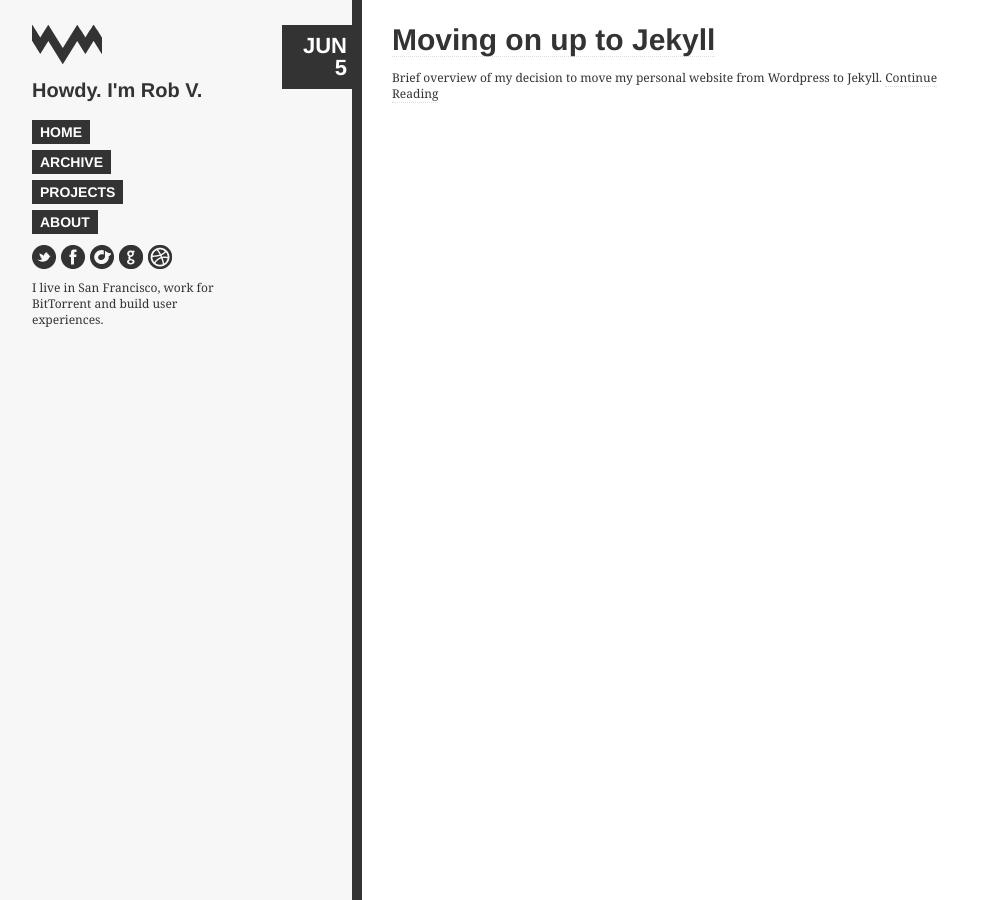
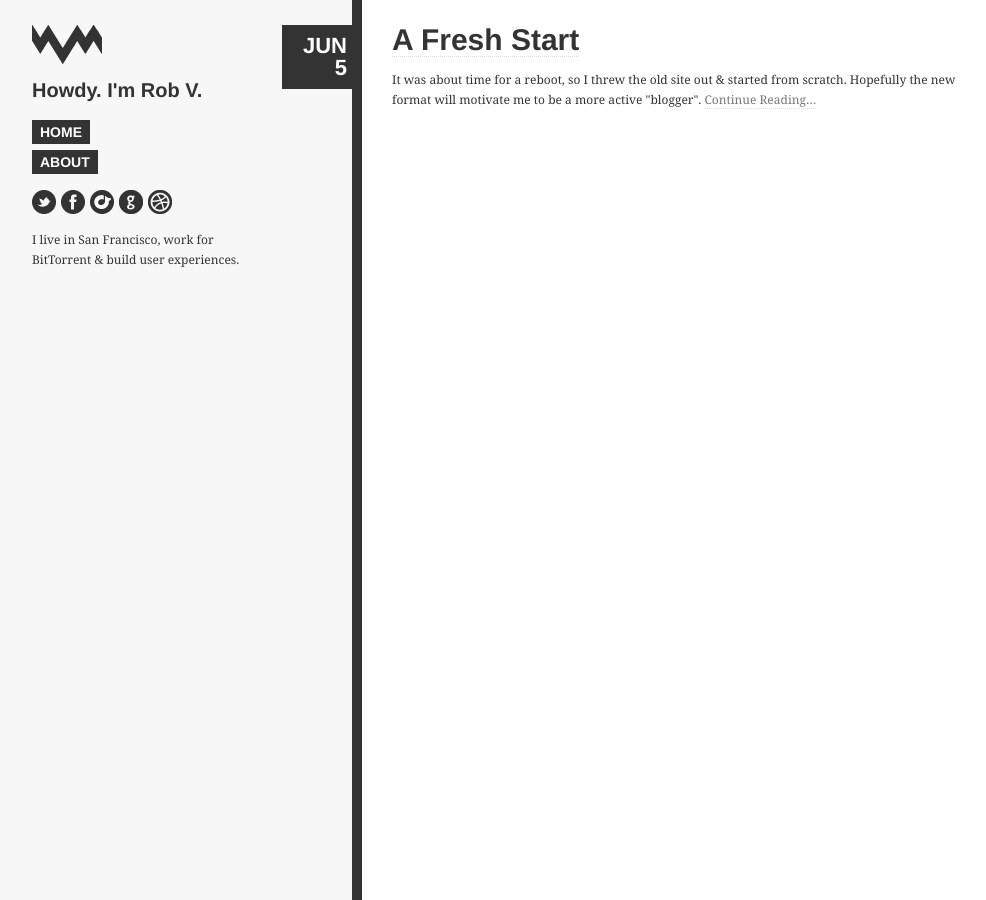
Before and after one commit to robv/robv.github.com-OLD, a Jekyll site: the page built from index.html, in a window 1280 px wide. Shown: the whole page, without its empty margins (138-1124 px from the left). Built offline with Jekyll 4.4.1, drawn with Linux system fonts in a browser that asks for light colours; nearby versions of some CDN libraries; Markdown is read by kramdown in place of the engine named in the settings.

Commit message:
Just making it launch worthy.

```diff
--- a/_layouts/default.html
+++ b/_layouts/default.html
@@ -5,32 +5,21 @@
 <!--[if (gte IE 9)|!(IE)]><!--> <html lang="en"><!--<![endif]-->
 <head>
     <meta charset="utf-8" />
-    <title>
-        {% if page.title %}
-            {{ page.title }} &mdash; Rob V.
-        {% else %}
-            Howdy. I'm Rob V.
-        {% endif %}
-    </title>
+    <title>{% if page.title %}{{ page.title }} &mdash; Rob V.{% else %}Howdy. I'm Rob V.{% endif %}</title>
     <link rel="stylesheet" href="/styles/compiled/screen.css" type="text/css" media="screen" charset="utf-8" />
     <script src="http://code.jquery.com/jquery-1.6.1.min.js" type="text/javascript" charset="utf-8"></script>
     <script src="/js/common.js" type="text/javascript" charset="utf-8"></script>
 </head>
 <body>
-
 <div id="container">
-
     <div id="sidebar">
-
         <h1>Howdy. I'm Rob V.</h1>
-
         <ul class="site_navigation">
             <li><a href="/">Home</a></li>
-            <li><a href="/archive.html">Archive</a></li>
-            <li><a href="/projects.html">Projects</a></li>
-            <li><a href="/about.html">About</a></li>
+            <!-- <li><a href="/archive.html">Archive</a></li> -->
+            <!-- <li><a href="/projects.html">Projects</a></li> -->
+            <li><a href="/about">About</a></li>
         </ul>
-
         <ul class="social_navigation">
             <li class="twitter"><a href="http://twitter.com/thisisrobv" title="Follow me on Twitter.">Follow me on Twitter.</a></li>
             <li class="facebook"><a href="http://facebook.com/thisisrobv" title="Friend me on Facebook.">Friend me on Facebook.</a></li>
@@ -38,18 +27,11 @@
             <li class="github"><a href="http://github.com/robv" title="Watch my projects on GitHub.">Watch my projects on GitHub.</a></li>
             <li class="dribbble"><a href="http://dribbble.com/thisisrobv" title="Follow my shots on Dribbble.">Follow my shots on Dribbble.</a></li>
         </ul>
-
-        <p>I live in San Francisco, work for BitTorrent and build user experiences.</p>
-
+        <p>I live in San Francisco, work for BitTorrent &amp; build user experiences.</p>
     </div>
-
     <div id="content">
-
         {{ content }}
-
     </div>
-
 </div>
-
 </body>
 </html>
--- a/_layouts/post.html
+++ b/_layouts/post.html
@@ -1,7 +1,6 @@
 ---
 layout: default
 ---
-
 <div class="article">
     <div class="date">{{ page.date | date: "%b" }} <span>{{ page.date | date: "%e" }}</span></div>
     <h2>{{ page.title }}</h2>
--- /dev/null
+++ b/_posts/2011-06-05-a-fresh-start.md
@@ -0,0 +1,11 @@
+---
+layout: post
+title: A Fresh Start
+excerpt:
+  It was about time for a reboot, so I threw the old site out &amp; started from scratch. Hopefully the new format will motivate me to be a more active "blogger".
+---
+Ok, so I've never actively maintained a personal website, after every refresh I'll post a few entries over the course of a few months &amp; then just forget about the space. Here's to that not happening this time around.
+
+For those interested, I'll briefly go over my current setup. I've ab&amp;oned Wordpress in favor of [Jekyll](http://jekyllrb.com/). Wordpress made the process of blogging feel stale &amp; painful, &amp; maintaining it was just no fun. The move to Jekyll was a fairly obvious one to make, it provides a substantial amount of flexibility &amp; thus far, it just feels right. Because the website is now driven by Jekyll &amp; because [GitHub pages](http://pages.github.com/) makes serving such a site effortless, I've decided that for now, it'll do.
+
+There's nothing left to say except that, I hope to regularly post to this website &amp; I hope that soon enough people will find that useful.
--- a/_posts/2011-06-05-moving-to-jekyll.html
+++ /dev/null
@@ -1,7 +0,0 @@
----
-layout: post
-title: Moving on up to Jekyll
-excerpt:
-  Brief overview of my decision to move my personal website from Wordpress to Jekyll.
----
-What's done is done. This will be a relevant post soon.
--- a/index.html
+++ b/index.html
@@ -1,11 +1,10 @@
 ---
 layout: default
 ---
-
 {% for post in site.posts %}
     <div class="article">
         <div class="date">{{ post.date | date: "%b" }} <span>{{ post.date | date: "%e" }}</span></div>
         <h2><a href="{{ post.url }}">{{ post.title }}</a></h2>
-        <p>{{ post.excerpt }} <a href="{{ post.url }}" class="continue">Continue Reading</a></p>
+        <p>{{ post.excerpt }} <a href="{{ post.url }}" class="continue">Continue Reading&hellip;</a></p>
     </div>
 {% endfor %}
--- a/js/common.js
+++ b/js/common.js
@@ -14,6 +14,11 @@ var Site;
 
 			// On Dom Ready
 			$(function() {
+
+			});
+
+			// On Window Load
+			$(window).load(function() {
 
 				WebFontConfig = {
           google: { families: [ 'Molengo', 'Merriweather:light,regular,bold,900' ] }
--- a/styles/compiled/screen.css
+++ b/styles/compiled/screen.css
@@ -55,8 +55,6 @@ html, body {
         font-family: 'Helvetica Neue', 'Helvetica', sans-serif; }
       html #container #sidebar ul, body #container #sidebar ul {
         font-family: 'Helvetica Neue', 'Helvetica', sans-serif; }
-        html #container #sidebar ul.site_navigation, body #container #sidebar ul.site_navigation {
-          margin: 0 0 5px 0; }
         html #container #sidebar ul.site_navigation li, body #container #sidebar ul.site_navigation li {
           padding: 0 0 5px;
           font-size: 14px;
@@ -68,10 +66,20 @@ html, body {
               color: #fff;
               background-color: #333;
               text-decoration: none;
-                text-transform: uppercase; }
+              text-transform: uppercase;
+              -webkit-transition-property: all;
+              -webkit-transition-duration: 350ms;
+              -webkit-transition-timing-function: linear;
+              -moz-transition-property: all;
+              -moz-transition-duration: 350ms;
+              -moz-transition-timing-function: linear;
+              transition-property: all;
+              transition-duration: 350ms;
+              transition-timing-function: linear; }
             html #container #sidebar ul.site_navigation li a:hover, body #container #sidebar ul.site_navigation li a:hover {
               background-color: #777; }
         html #container #sidebar ul.social_navigation, body #container #sidebar ul.social_navigation {
+          margin: 10px 0 5px;
           height: 35px;
           clear: right; }
           html #container #sidebar ul.social_navigation li a, body #container #sidebar ul.social_navigation li a {
@@ -81,7 +89,16 @@ html, body {
             text-indent: -9999px;
             display: block;
             float: left;
-            margin-right: 5px; }
+            margin-right: 5px;
+            -webkit-transition-property: all;
+            -webkit-transition-duration: 350ms;
+            -webkit-transition-timing-function: linear;
+            -moz-transition-property: all;
+            -moz-transition-duration: 350ms;
+            -moz-transition-timing-function: linear;
+            transition-property: all;
+            transition-duration: 350ms;
+            transition-timing-function: linear; }
             html #container #sidebar ul.social_navigation li a:hover, body #container #sidebar ul.social_navigation li a:hover {
               opacity: .6; }
           html #container #sidebar ul.social_navigation li.twitter a, body #container #sidebar ul.social_navigation li.twitter a {
@@ -96,19 +113,32 @@ html, body {
             background: url("/img/sprite.png") no-repeat 0 -782px; }
       html #container #sidebar p, body #container #sidebar p {
         clear: left;
-        line-height: 16px; }
+        line-height: 20px; }
     html #container #content, body #container #content {
       margin-top: 25px;
       width: 580px;
       float: right; }
+      html #container #content a:link, html #container #content a:active, html #container #content a:visited, body #container #content a:link, body #container #content a:active, body #container #content a:visited {
+        color: #777;
+        text-decoration: none;
+        border-bottom: 1px dotted #ddd; }
+      html #container #content a:hover, body #container #content a:hover {
+        color: #333;
+        border-bottom: 1px solid #ddd; }
+      html #container #content h2, body #container #content h2 {
+        font-size: 30px;
+        font-weight: bold;
+        margin-bottom: 15px;
+        font-family: 'Helvetica Neue', 'Helvetica', sans-serif; }
+        html #container #content h2 a:link, html #container #content h2 a:active, html #container #content h2 a:visited, body #container #content h2 a:link, body #container #content h2 a:active, body #container #content h2 a:visited {
+          color: #333; }
+        html #container #content h2 a:hover, body #container #content h2 a:hover {
+          color: #777; }
+      html #container #content p, body #container #content p {
+        padding: 0 0 15px;
+        line-height: 20px; }
       html #container #content .article, body #container #content .article {
         margin-bottom: 40px; }
-        html #container #content .article a:link, html #container #content .article a:active, html #container #content .article a:visited, body #container #content .article a:link, body #container #content .article a:active, body #container #content .article a:visited {
-          color: #333;
-          text-decoration: none;
-          border-bottom: 1px dotted #ddd; }
-        html #container #content .article a:hover, body #container #content .article a:hover {
-          border-bottom: 1px solid #ddd; }
         html #container #content .article .date, body #container #content .article .date {
           position: absolute;
           margin: 0 0 0 -110px;
@@ -123,11 +153,3 @@ html, body {
           font-family: 'Helvetica Neue', 'Helvetica', sans-serif; }
           html #container #content .article .date span, body #container #content .article .date span {
             display: block; }
-        html #container #content .article h2, body #container #content .article h2 {
-          font-size: 30px;
-          font-weight: bold;
-          margin-bottom: 15px;
-          font-family: 'Helvetica Neue', 'Helvetica', sans-serif; }
-        html #container #content .article p, body #container #content .article p {
-          padding: 0 0 15px;
-          line-height: 16px; }
```
Also changed, not shown: about/index.md (added, +7 -0 lines), feed/index.xml (added, +31 -0 lines), styles/screen.scss (+40 -17 lines). Lines whose indentation alone changed are shown as unchanged.
